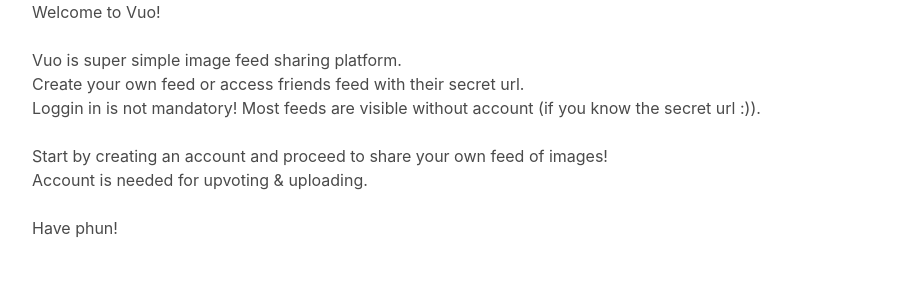
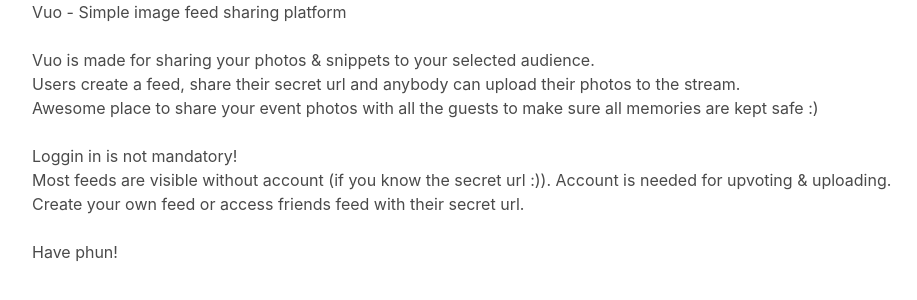
Before and after one commit to jaost/tsoha-vuo, a Flask app: page / in a window 1280 px wide. Shown: the part 104-404 px from the top of the page, without its empty margins (32-949 px from the left). Run offline with Flask 2, Linux system fonts and the light colour scheme; some libraries are stand-ins or nearby versions.

Commit message:
Index & Readme changed to describe the app better.

```diff
--- a/templates/index.html
+++ b/templates/index.html
@@ -1,7 +1,7 @@
 {% extends "base.html" %}
 {% block title %}Index{% endblock %}
 {% block content %}
-  <h1>Welcome to Vuo!</h1>
+  <h1>Vuo - Simple image feed sharing platform</h1>
   <br>
   {% if session.user_id %}
 
@@ -20,14 +20,14 @@
     {% endif %}
   {% else %}
   <p>
-    Vuo is super simple image feed sharing platform.<br>
-    Create your own feed or access friends feed with their secret url.<br>
-    Loggin in is not mandatory! Most feeds are visible without account (if you know the secret url :)).
+    Vuo is made for sharing your photos & snippets to your selected audience. <br>
+    Users create a feed, share their secret url and anybody can upload their photos to the stream. <br>
+    Awesome place to share your event photos with all the guests to make sure all memories are kept safe :)
   </p>
   <br>
   <p>
-    Start by creating an account and proceed to share your own feed of images!<br>
-    Account is needed for upvoting & uploading.
+    Loggin in is not mandatory! <br>Most feeds are visible without account (if you know the secret url :)). Account is needed for upvoting & uploading.<br>
+    Create your own feed or access friends feed with their secret url.
   </p>
   <br>
   <p>
```
Also changed, not shown: README.md.
